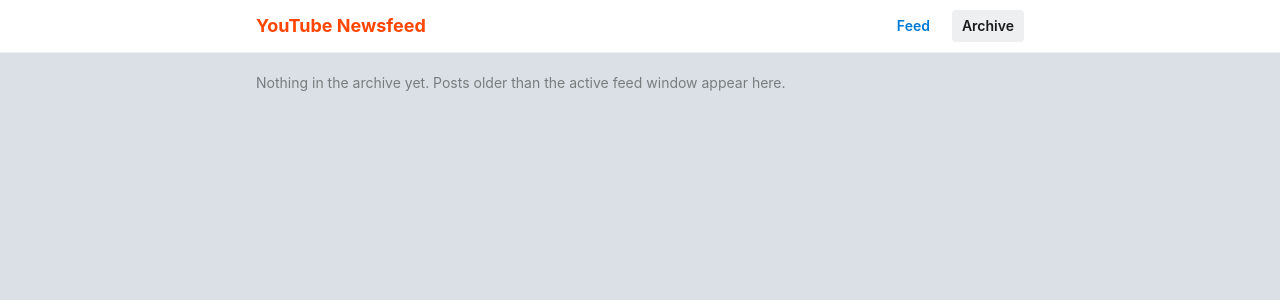
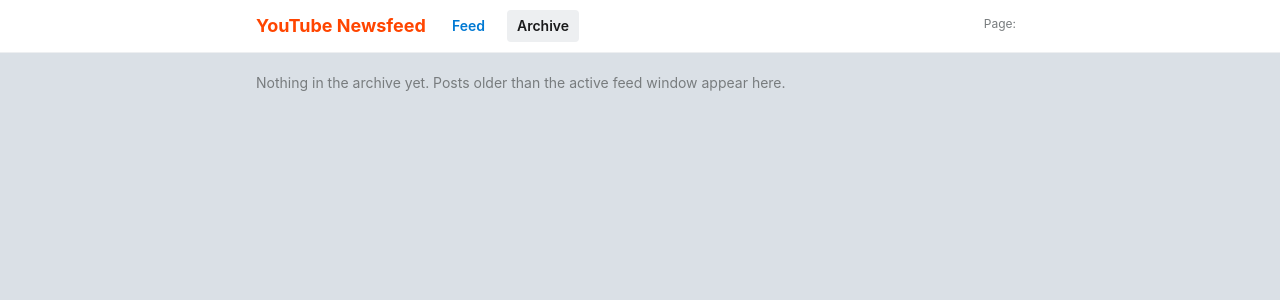
Before and after one commit to JMNofziger/yt-naslovnica, a Flask app: page /archive in a window 1280 px wide. Shown: the top 300 px of the page. Run offline with Flask 3, Linux system fonts and the light colour scheme; data that the repository does not hold is empty.

Commit message:
Expand Croatia sources, English card titles, header translation UI
- Add major Croatian news/TV handles and SplitLiving to default channels
- Generate concise English titles at ingest; strip hashtags on display/fallback
- Google Website Translator widget in base layout with header styling
- Document title_raw/title and translation caveat; sync PROJECT_DESCRIPTION
- Seed script writes title_raw alongside title

```diff
--- a/app.py
+++ b/app.py
@@ -40,18 +40,35 @@
     # News / national broadcaster / Zagreb tourism / regions (all Croatia-scoped)
     "https://www.youtube.com/@TotalCroatiaNews/videos",
     "https://www.youtube.com/@Hrvatskaradiotelevizija_HRT/videos",
+    "https://www.youtube.com/@vecernjiTV/videos",
+    "https://www.youtube.com/@RTLdan/videos",
+    "https://www.youtube.com/@RTLTelevizija/videos",
+    "https://www.youtube.com/@TelegrafVIDEO/videos",
+    "https://www.youtube.com/@TelegramVIDEO/videos",
+    "https://www.youtube.com/@Hrvatskadanas/videos",
+    "https://www.youtube.com/@ZagrebNews/videos",
+    "https://www.youtube.com/@OtvoreniRadio/videos",
+    "https://www.youtube.com/@N1hr/videos",
+    "https://www.youtube.com/@Hrvatskapolitika/videos",
     "https://www.youtube.com/@dubrovniktimes/videos",
     "https://www.youtube.com/@VisitZagreb/videos",
     "https://www.youtube.com/@CroatiaFullOfLife/videos",
     "https://www.youtube.com/@ZagrebExplorer/videos",
     "https://www.youtube.com/@CroatiaUncovered/videos",
     "https://www.youtube.com/@KorculaExplorer/videos",
+    "https://www.youtube.com/@SplitLiving/videos",
 )
 
 _CHANNEL_ID_UC = re.compile(r"^UC[a-zA-Z0-9_-]{22}$")
 _HANDLE_IN_URL = re.compile(
     r"(?:https?://)?(?:www\.)?youtube\.com/@([^/?#]+)", re.I
 )
+
+# Remove hashtag spam / repeated tags from titles (always applied on display + ingest fallback).
+_TITLE_HASHTAG_RUN = re.compile(
+    r"(?:[#＃][\w\u0100-\u024f\u0400-\u04FF.-]+\s*)+", re.UNICODE
+)
+_TITLE_MULTI_SPACE = re.compile(r"\s{2,}")
 
 _fs_client = None
 
@@ -180,6 +197,59 @@
     ).text
 
 
+def sanitize_plain_card_title(raw: str | None, max_len: int = 160) -> str:
+    """Strip hashtags / noisy spacing for safe card display."""
+    s = (raw or "").strip()
+    if not s:
+        return "(untitled)"
+    s = _TITLE_HASHTAG_RUN.sub(" ", s)
+    s = _TITLE_MULTI_SPACE.sub(" ", s).strip()
+    if len(s) > max_len:
+        s = s[:max_len].rstrip()
+    return s or "(untitled)"
+
+
+def concise_english_card_title(raw_title: str) -> str:
+    """
+    Short English headline for cards via Gemini (text-only). Falls back to sanitized raw title.
+    """
+    raw_title = (raw_title or "").strip()
+    if not raw_title:
+        return "(untitled)"
+
+    cfg = types.GenerateContentConfig(
+        temperature=0.2,
+        top_p=0.9,
+        max_output_tokens=160,
+        response_modalities=["TEXT"],
+    )
+    prompt = (
+        "Turn this YouTube video title into a concise English headline for a news card.\n"
+        "Hard rules:\n"
+        "- Output ONLY the headline as plain text, one line. No quotes or punctuation wrappers.\n"
+        "- Aim for ~60–90 characters; shorter is fine.\n"
+        "- Remove ALL hashtags (#tags), emoji, clickbait filler ('must watch', excessive punctuation).\n"
+        "- Translate fully into natural English if the title is not English.\n\n"
+        "Original title:\n"
+        f"{raw_title}"
+    )
+    contents = [types.Part.from_text(text=prompt)]
+    try:
+        out = client.models.generate_content(
+            model=GEMINI_MODEL,
+            contents=contents,
+            config=cfg,
+        ).text
+        line = (out or "").strip().splitlines()[0].strip().strip("\"'")
+        head = sanitize_plain_card_title(line, max_len=160)
+        if len(head) < 4:
+            raise ValueError("title too short")
+        return head
+    except Exception as exc:
+        logger.warning("English card title generation failed, using fallback: %s", exc)
+        return sanitize_plain_card_title(raw_title)
+
+
 def parse_youtube_published_at(raw: str) -> datetime:
     """RFC3339 from YouTube Data API."""
     if raw.endswith("Z"):
@@ -239,10 +309,13 @@
         pub = normalize_published(d.get("published_at"))
         up = int(d.get("upvotes") or 0)
         down = int(d.get("downvotes") or 0)
+        stored = d.get("title")
+        raw_yt = d.get("title_raw")
+        card_title = sanitize_plain_card_title(stored or raw_yt or "(untitled)")
         items.append(
             {
                 "id": pid,
-                "title": d.get("title") or "(untitled)",
+                "title": card_title,
                 "url": d.get("url") or youtube_watch_url(pid),
                 "channel": d.get("channel") or "",
                 "summary": d.get("summary") or "",
@@ -451,6 +524,8 @@
         if ref.get().exists:
             continue
         watch = youtube_watch_url(vid)
+        raw_title = row.get("title") or ""
+        card_headline = concise_english_card_title(raw_title)
         try:
             summary = generate_summary(watch, " ")
         except Exception as e:
@@ -463,7 +538,8 @@
             pub_dt = utcnow()
         ref.set(
             {
-                "title": row["title"],
+                "title_raw": raw_title,
+                "title": card_headline,
                 "url": watch,
                 "channel": row["channel_title"],
                 "published_at": pub_dt,
--- a/scripts/seed_placeholder_feed_items.py
+++ b/scripts/seed_placeholder_feed_items.py
@@ -37,6 +37,7 @@
         {
             "doc_id": "SEED_BOOTSTRAP_CARD",
             "data": {
+                "title_raw": "Next step: add YOUTUBE_API_KEY and run ingestion",
                 "title": "Next step: add YOUTUBE_API_KEY and run ingestion",
                 "url": "https://www.youtube.com/watch?v=M7FIvfx5J10",
                 "channel": "Seed script",
@@ -54,6 +55,7 @@
         {
             "doc_id": "SEED_SECOND_CARD",
             "data": {
+                "title_raw": "Firestore is connected — feed queries work",
                 "title": "Firestore is connected — feed queries work",
                 "url": "https://www.youtube.com/watch?v=M7FIvfx5J10",
                 "channel": "Seed script",
--- a/static/style.css
+++ b/static/style.css
@@ -29,9 +29,19 @@
 	margin: 0 auto;
 	padding: 10px 16px;
 	display: flex;
+	align-items: flex-start;
+	justify-content: space-between;
+	flex-wrap: wrap;
+	gap: 12px 16px;
+}
+
+.feed-header-start {
+	display: flex;
 	align-items: center;
-	justify-content: space-between;
-	gap: 16px;
+	flex-wrap: wrap;
+	gap: 8px 16px;
+	flex: 1 1 auto;
+	min-width: 0;
 }
 
 .feed-logo {
@@ -65,6 +75,28 @@
 .feed-nav a.active {
 	color: #1a1a1b;
 	background-color: #edeff1;
+}
+
+.header-translate {
+	display: flex;
+	align-items: center;
+	gap: 8px;
+	flex-shrink: 0;
+	margin-left: auto;
+}
+
+.translate-label {
+	font-size: 12px;
+	color: #787c7e;
+	white-space: nowrap;
+}
+
+#google_translate_element {
+	min-height: 28px;
+}
+
+.goog-te-gadget {
+	font-size: 12px !important;
 }
 
 .feed-main {
--- a/templates/base.html
+++ b/templates/base.html
@@ -9,15 +9,32 @@
 <body class="feed-body">
   <header class="feed-header">
     <div class="feed-header-inner">
-      <a href="{{ url_for('index') }}" class="feed-logo">YouTube Newsfeed</a>
-      <nav class="feed-nav">
-        <a href="{{ url_for('index') }}" class="{% if active_feed %}active{% endif %}">Feed</a>
-        <a href="{{ url_for('archive') }}" class="{% if active_archive %}active{% endif %}">Archive</a>
-      </nav>
+      <div class="feed-header-start notranslate" translate="no">
+        <a href="{{ url_for('index') }}" class="feed-logo">YouTube Newsfeed</a>
+        <nav class="feed-nav">
+          <a href="{{ url_for('index') }}" class="{% if active_feed %}active{% endif %}">Feed</a>
+          <a href="{{ url_for('archive') }}" class="{% if active_archive %}active{% endif %}">Archive</a>
+        </nav>
+      </div>
+      <div class="header-translate notranslate" translate="no">
+        <span class="translate-label" title="Uses Google Translate in your browser">Page:</span>
+        <div id="google_translate_element" aria-label="Translate page"></div>
+      </div>
     </div>
   </header>
   <main class="feed-main">
     {% block content %}{% endblock %}
   </main>
+  <script type="text/javascript">
+    function googleTranslateElementInit() {
+      new google.translate.TranslateElement({
+        pageLanguage: 'en',
+        includedLanguages: 'hr,bs,sr,sl,sq,mk,de,it,fr,es,pl,uk,nl',
+        layout: google.translate.TranslateElement.InlineLayout.DROPDOWN,
+        autoDisplay: false,
+      }, 'google_translate_element');
+    }
+  </script>
+  <script src="https://translate.google.com/translate_a/element.js?cb=googleTranslateElementInit"></script>
 </body>
 </html>
```
Also changed, not shown: PROJECT_DESCRIPTION.md (+24 -6 lines), README.md.
